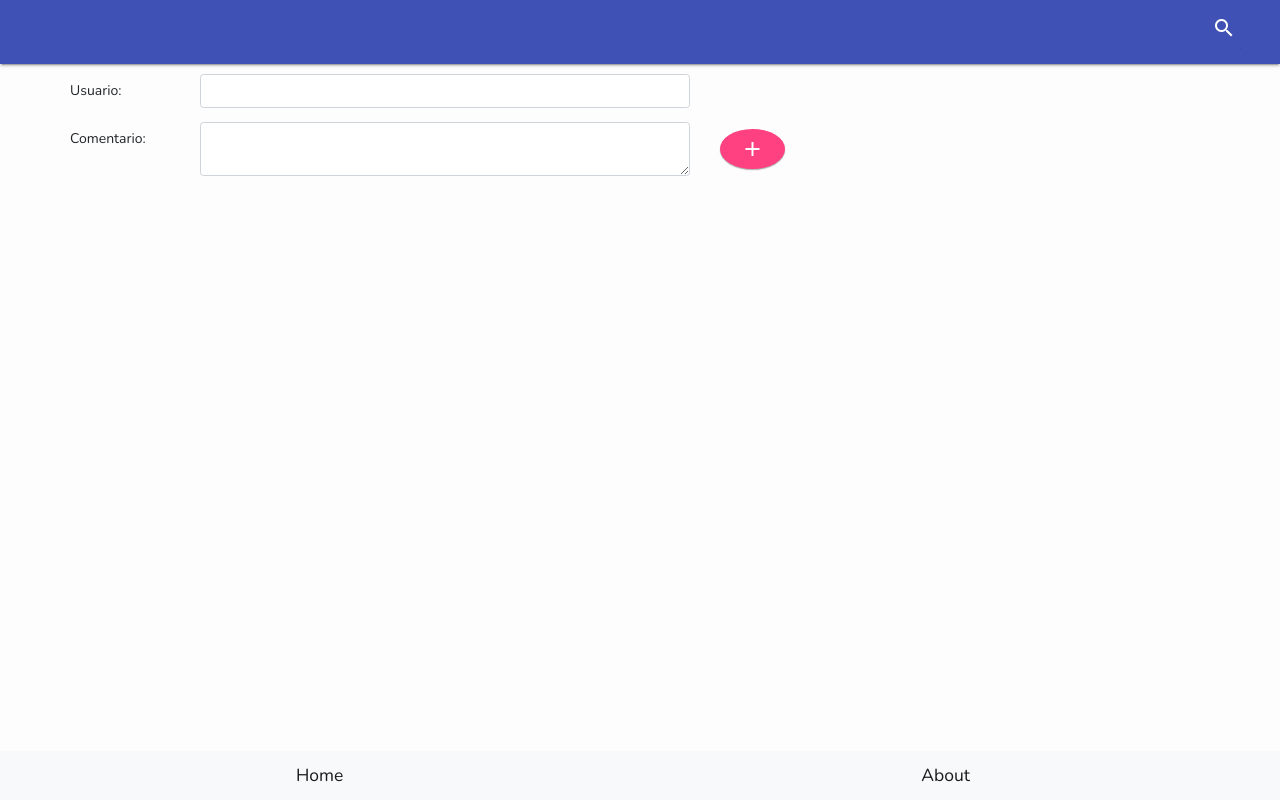
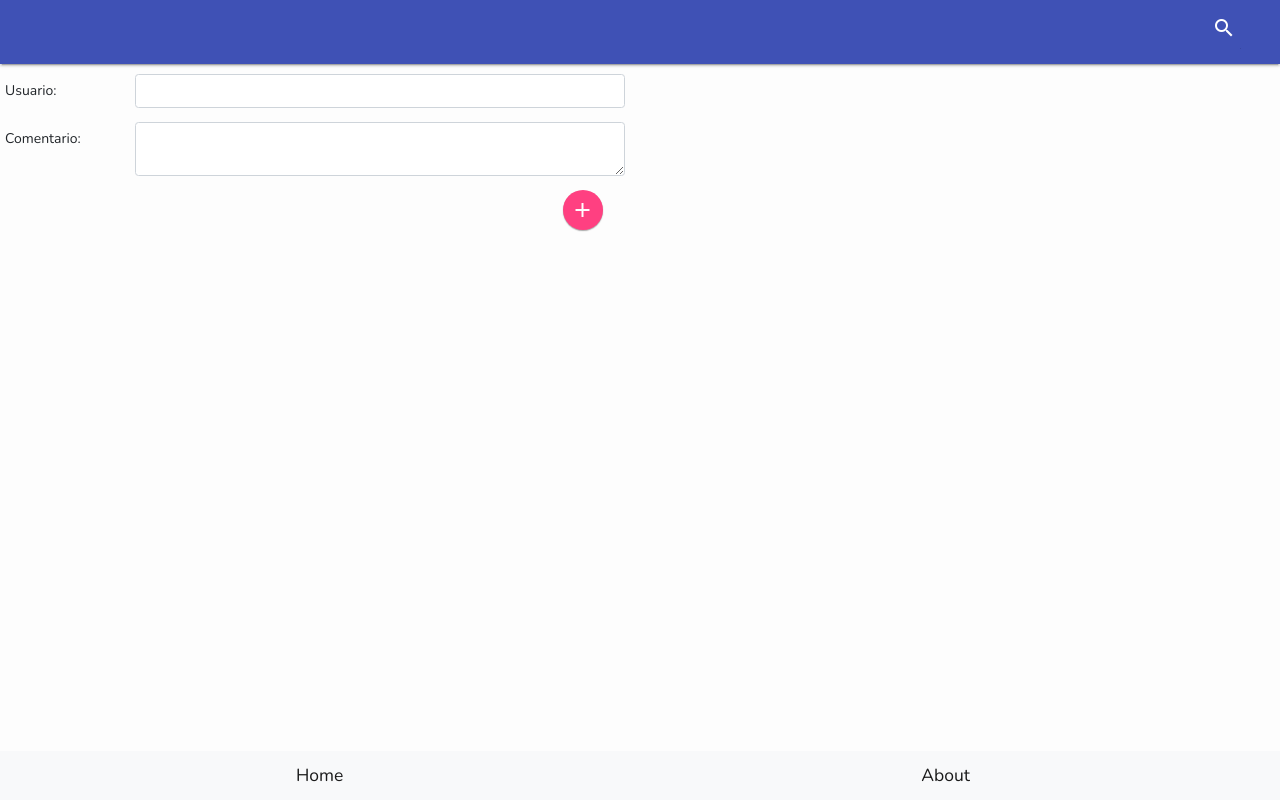
Before and after one commit to IIC3585-2021/pwa-walke-08, a plain HTML site: page public/index.html in a window 1280 px wide. Drawn offline with nearby package versions, Linux system fonts and the light colour scheme; no server answers.

Commit message:
Not-twitter

```diff
--- a/public/index.html
+++ b/public/index.html
@@ -75,9 +75,9 @@
 </nav>
 
 <div class="container" id="postear">
+  <form action="" method="post" id="formulario">
   <div class="row">
-  <div class="col-md-8">
-  <form action="" method="post" id="formulario">
+    <div class="col-md-8">
     <div class="form-group row">
       <label class="col-sm-2 col-form-label" for="usuario">Usuario:</label>
       <div class="col-sm-8">
@@ -89,13 +89,15 @@
       <div class="col-sm-8">
         <textarea class="form-control" name="Comment" id="comentario" rows="2"></textarea>
       </div>
-      <button class="col-sm-1 mdl-button mdl-js-button mdl-button--fab mdl-js-ripple-effect mdl-button--colored" type="submit">
-        <i class="material-icons">add</i>
-      </button>
+    </div>
+  </div>
+  </div>
+  <div class="button-center">
+    <button class="mdl-button mdl-js-button mdl-button--fab mdl-js-ripple-effect mdl-button--colored" type="submit">
+      <i class="material-icons">add</i>
+    </button>
     </div>
   </form>
-  </div>
-  </div>
 </div>
 
 <template>
--- a/public/serviceWorker.js
+++ b/public/serviceWorker.js
@@ -38,7 +38,9 @@ self.addEventListener('push', e => {
   }
 
   const options = {
-    body: data.content
+    body: data.content,
+    icon: "/src/images/android-icon-48-48.png",
+    badge: "/src/images/android-icon-48-48.png",
   }
 
   e.waitUntil(
--- a/public/src/script.js
+++ b/public/src/script.js
@@ -11,6 +11,7 @@ function displayConfirmNotification() {
   if('serviceWorker' in navigator){
     const options = {
       body: 'You subscribe to our notification service!',
+      icon: "/src/images/android-icon-48-48.png",
     };
 
     navigator.serviceWorker.ready
--- a/public/src/style.css
+++ b/public/src/style.css
@@ -166,3 +166,12 @@ img.profile-photo-sm {
 #postear {
   padding-bottom: 80px;
 }
+
+.button-center {
+  text-align: center;
+}
+
+.container {
+  margin-left: 5px;
+  margin-right: 5px;
+}
--- a/public/src/style2.css
+++ b/public/src/style2.css
@@ -15,4 +15,5 @@
 
 .imagen {
   text-align: center;
+  overflow: hidden;
 }
```
Also changed, not shown: public/src/about.html (+1 -0 lines).
